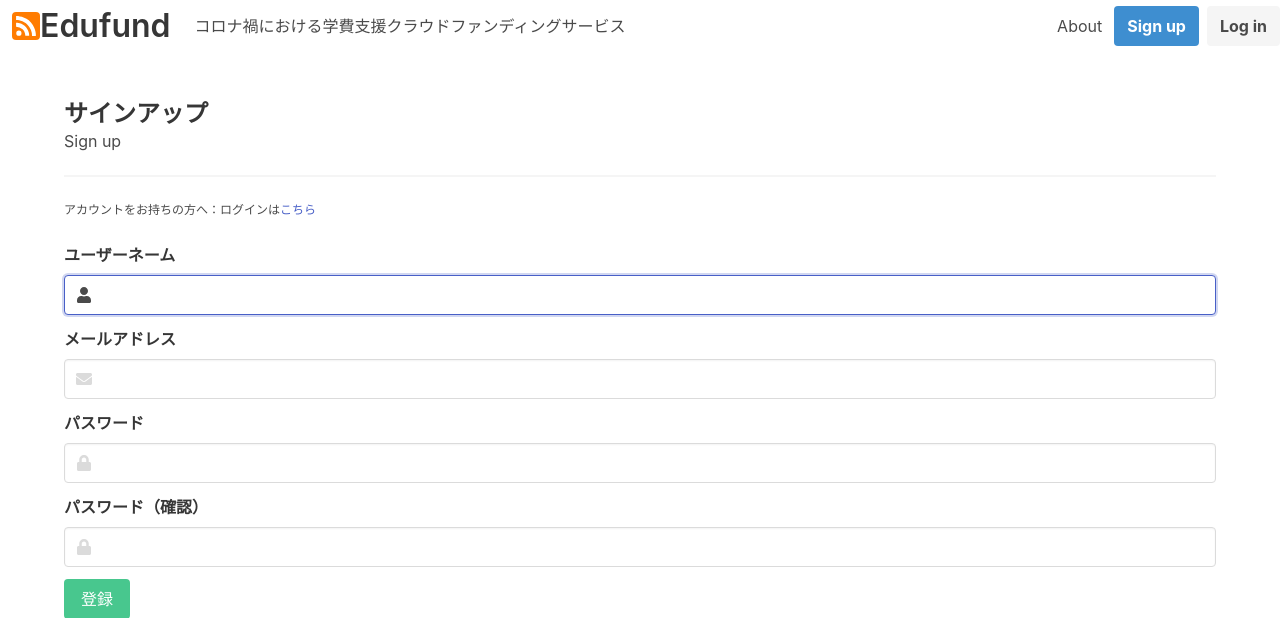
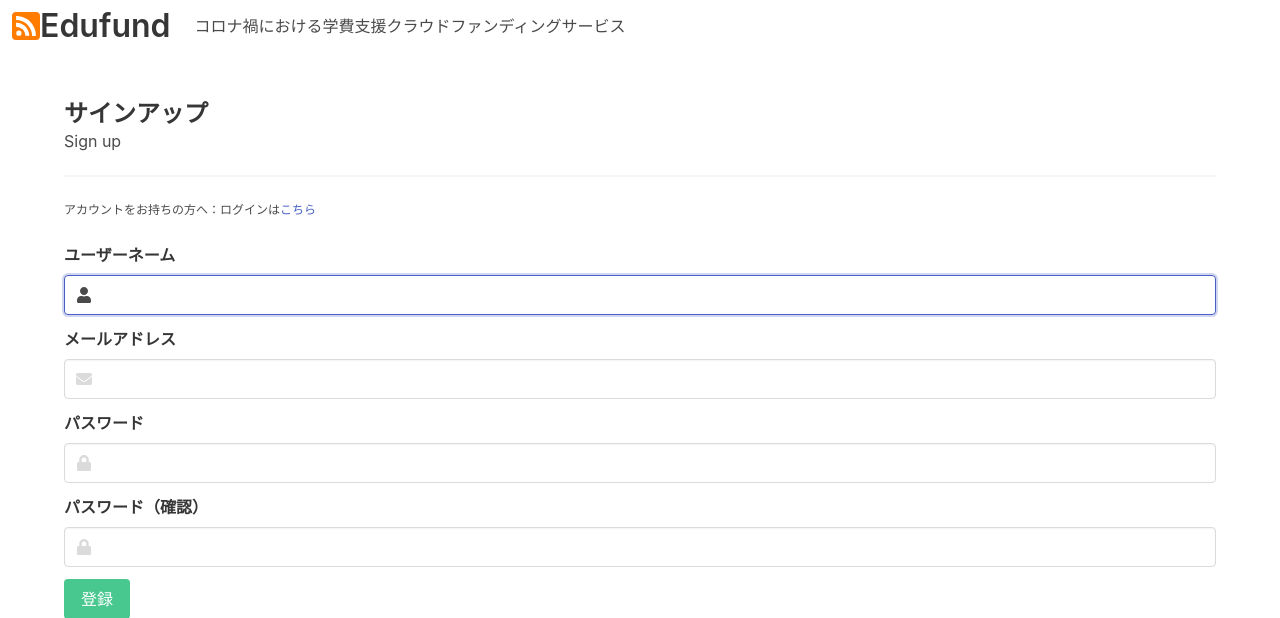
Before and after one commit to ktan424/edufund, a Django app: page /signup/ in a window 1280 px wide. Shown: the top 618 px of the page. Run offline with Django 3.2, Linux system fonts and the light colour scheme; some libraries are stand-ins or nearby versions.

Commit message:
prototype

```diff
--- a/cms/templates/cms/base.html
+++ b/cms/templates/cms/base.html
@@ -29,15 +29,7 @@
             </div>
             <div class="navbar-menu" id="my-menu">
                 <div class="navbar-end">
-                    {% if user.is_authenticated %}
-                    <a class="navbar-item" href="{% url 'cms:logout' %}">Log out</a>
-                    {% else %}
-                    <a class="navbar-item is-grey" href="#">About</a>
-                    <div class="buttons">
-                        <a class="button is-info navbar-item" href="{% url 'cms:signup' %}"><strong>Sign up</strong></a>
-                        <a class="button is-light navbar-item" href="{% url 'cms:login' %}"><strong>Log in</strong></a>
-                    </div>
-                    {% endif %}
+
                 </div>
             </div>
         </nav>
```
